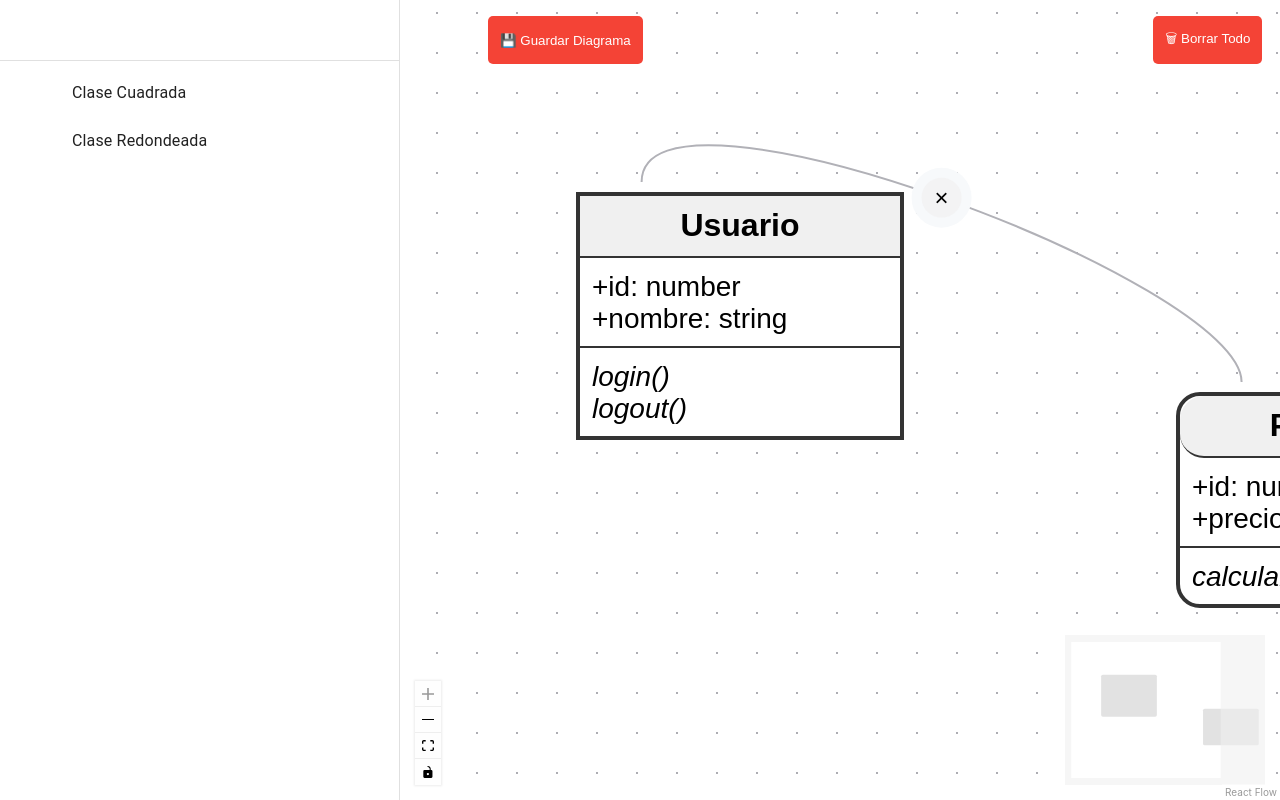
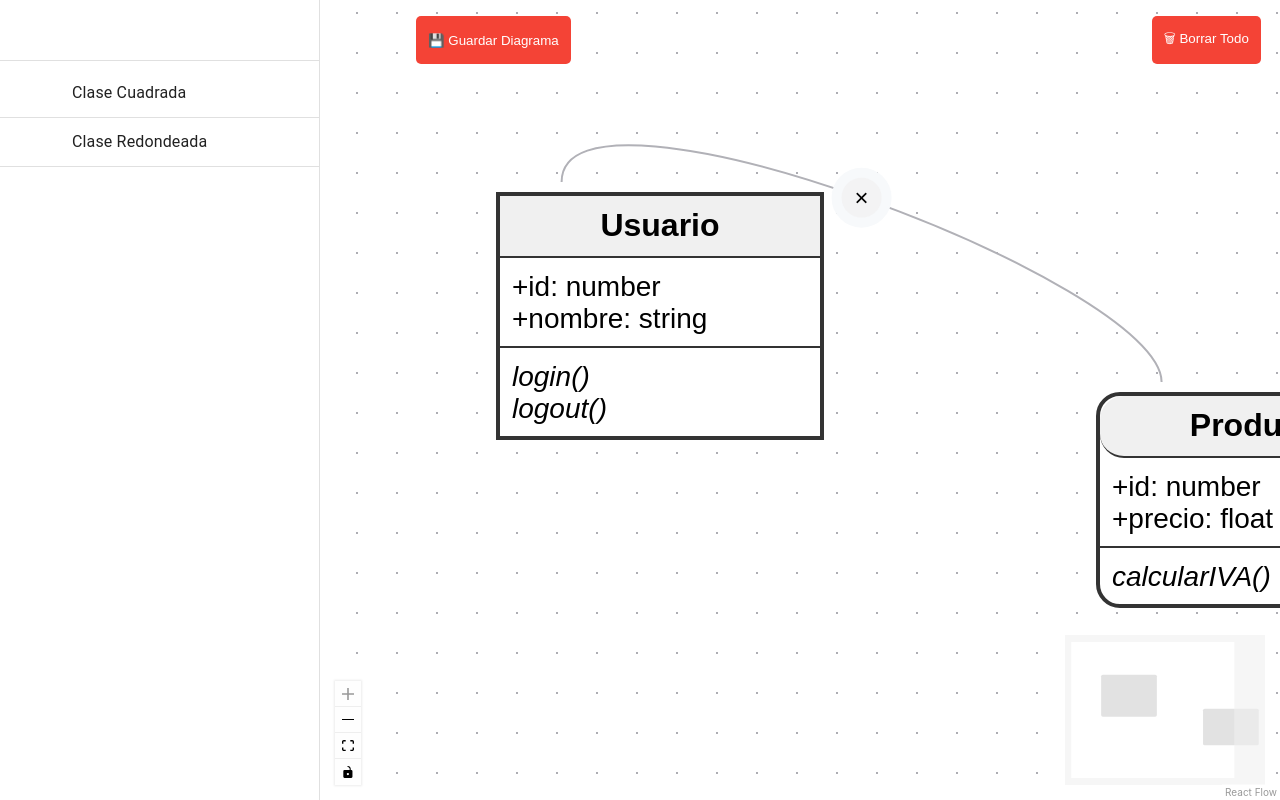
Before and after one commit to Adri-Extremix/SYSML, a React app: page / in a window 1280 px wide. Both pictures are taken after a click on the button "Añadir clase". Built offline with nearby package versions, Linux system fonts and the light colour scheme; some icons are missing; the HTML template or start-up script is replaced by a standard one.

Commit message:
Include styles

```diff
--- a/src/SideMenu.tsx
+++ b/src/SideMenu.tsx
@@ -14,7 +14,7 @@ import ListItemText from "@mui/material/ListItemText";
 import CropLandscapeRoundedIcon from "@mui/icons-material/CropLandscapeRounded";
 import CropLandscapeSharpIcon from "@mui/icons-material/CropLandscapeSharp";
 
-const drawerWidth = 400;
+const drawerWidth = 320;
 
 const DrawerHeader = styled("div")(({ theme }) => ({
     display: "block",
@@ -94,7 +94,7 @@ export default function SideMenu({ addNode }) {
                                 setOpen(false);
                             }}
                         >
-                            <ListItemButton>
+                            <ListItemButton divider="true">
                                 <ListItemIcon>{icon}</ListItemIcon>
                                 <ListItemText primary={text} />
                             </ListItemButton>
```
